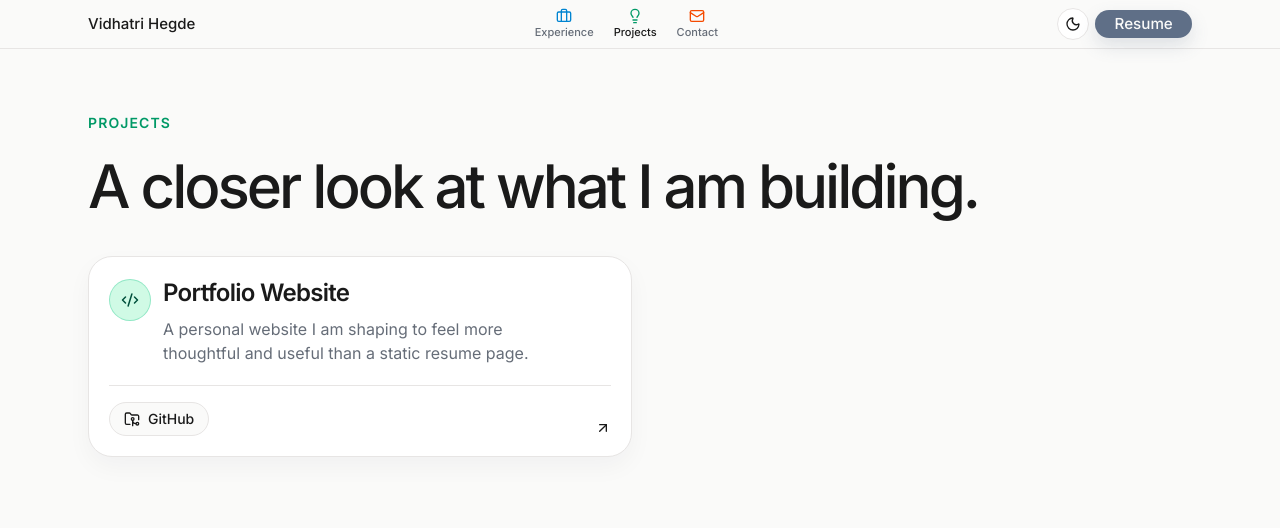
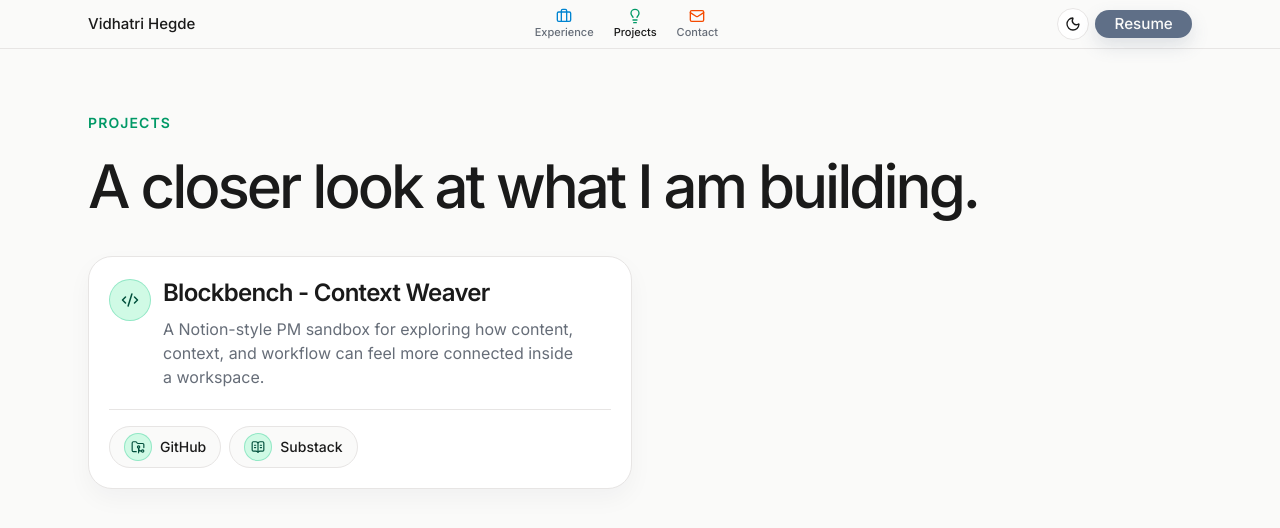
Before and after one commit to vidhu-hegde/Personal_website, a Next.js app: page /projects in a window 1280 px wide. Shown: the top 528 px of the page. Built offline with nearby package versions, Linux system fonts and the light colour scheme; no server answers.

Commit message:
added new project

```diff
--- a/components/project-card.tsx
+++ b/components/project-card.tsx
@@ -1,5 +1,4 @@
-import { ArrowUpRight, BarChart3, Briefcase, Code2, FolderGit2, Lightbulb, Users } from "lucide-react";
-import Link from "next/link";
+import { BarChart3, BookOpenText, Briefcase, Code2, FolderGit2, Lightbulb, Users } from "lucide-react";
 
 import type { Project } from "@/content/projects";
 import type { ProjectTag } from "@/content/projects";
@@ -34,7 +33,9 @@ function ProjectIcon({ category }: { category: ProjectTag }) {
 
 export function ProjectCard({ project }: ProjectCardProps) {
   const githubLink = project.links?.find((link) => /github/i.test(link.label) || /github\.com/i.test(link.url));
+  const substackLink = project.links?.find((link) => /substack/i.test(link.label) || /substack\.com/i.test(link.url));
   const primaryTag = project.tags[0];
+  const iconBadgeClass = `flex h-7 w-7 items-center justify-center rounded-full border ${projectAccent[primaryTag]}`;
 
   return (
     <article className="relative rounded-2xl border border-border bg-card p-5 shadow-card">
@@ -52,7 +53,7 @@ export function ProjectCard({ project }: ProjectCardProps) {
         </div>
       </div>
 
-      <div className="mt-5 border-t border-border pt-4">
+      <div className="mt-5 flex items-center gap-2 border-t border-border pt-4">
         {githubLink ? (
           <a
             href={githubLink.url}
@@ -60,19 +61,27 @@ export function ProjectCard({ project }: ProjectCardProps) {
             rel="noreferrer"
             className="inline-flex items-center gap-2 rounded-full border border-border bg-background px-3.5 py-1.5 text-sm font-medium text-foreground transition-colors hover:border-accent/30 hover:text-accent"
           >
-            <FolderGit2 className="h-4 w-4" aria-hidden="true" />
+            <span className={iconBadgeClass}>
+              <FolderGit2 className="h-3.5 w-3.5" aria-hidden="true" />
+            </span>
             GitHub
           </a>
         ) : null}
+
+        {substackLink ? (
+          <a
+            href={substackLink.url}
+            target="_blank"
+            rel="noreferrer"
+            className="inline-flex items-center gap-2 rounded-full border border-border bg-background px-3.5 py-1.5 text-sm font-medium text-foreground transition-colors hover:border-accent/30 hover:text-accent"
+          >
+            <span className={iconBadgeClass}>
+              <BookOpenText className="h-3.5 w-3.5" aria-hidden="true" />
+            </span>
+            Substack
+          </a>
+        ) : null}
       </div>
-
-      <Link
-        href={`/projects/${project.slug}`}
-        className="absolute right-5 bottom-5 inline-flex items-center justify-center text-accent transition-colors hover:text-accent-strong"
-        aria-label={`Open writeup for ${project.title}`}
-      >
-        <ArrowUpRight className="h-4 w-4" aria-hidden="true" />
-      </Link>
     </article>
   );
 }
--- a/content/projects.ts
+++ b/content/projects.ts
@@ -23,28 +23,32 @@ export type Project = {
 
 export const projects: Project[] = [
   {
-    slug: "portfolio-website",
-    title: "Portfolio Website",
+    slug: "blockbench",
+    title: "Blockbench - Context Weaver",
     org: "Independent build",
     dateRange: "Summer 2026",
     tags: ["Technical"],
     score: 9.0,
     oneLiner:
-      "A personal website I am shaping to feel more thoughtful and useful than a static resume page.",
+      "A Notion-style PM sandbox for exploring how content, context, and workflow can feel more connected inside a workspace.",
     problem:
-      "I wanted one place that could hold my experience, projects, and writing in a way that feels more personal than a PDF but still easy to scan.",
+      "I wanted to build something around the friction of managing work, content, and structure inside a workspace.",
     approach:
-      "I treated the site like a product and design exercise: simplify the structure, make each section easier to browse, and create room for deeper writeups when a project deserves more context.",
+      "I approached it like a product build: start with a clear user pain point, shape the workflow, and iterate on the experience from there.",
     whatBuilt:
-      "A Next.js portfolio with a custom landing page, experience cards, a project showcase, theme toggle support, and dedicated detail pages for longer project writeups.",
+      "An early product build backed by a GitHub repo, with the broader thinking and story documented separately in a Substack post.",
     impact:
-      "The site now feels more like an actual portfolio instead of a list of sections, and it creates a cleaner place to keep building project stories over time.",
+      "It gave me a concrete way to explore a workspace problem through both building and writing.",
     reflection:
-      "Next I want to replace the remaining placeholder content with finished project writeups and keep polishing the project section as I build more things outside class and internships.",
+      "I still want to keep refining both the product and the writeup as I learn more from the workflow and user problem.",
     links: [
       {
         label: "GitHub Repository",
-        url: "https://github.com/vidhu-hegde/Personal_website",
+        url: "https://github.com/vidhu-hegde/blockbench",
+      },
+      {
+        label: "Substack Post",
+        url: "https://careoappositus717660.substack.com/p/your-workspace-doesnt-have-a-content?r=2y508l",
       },
     ],
     featured: true,
```
